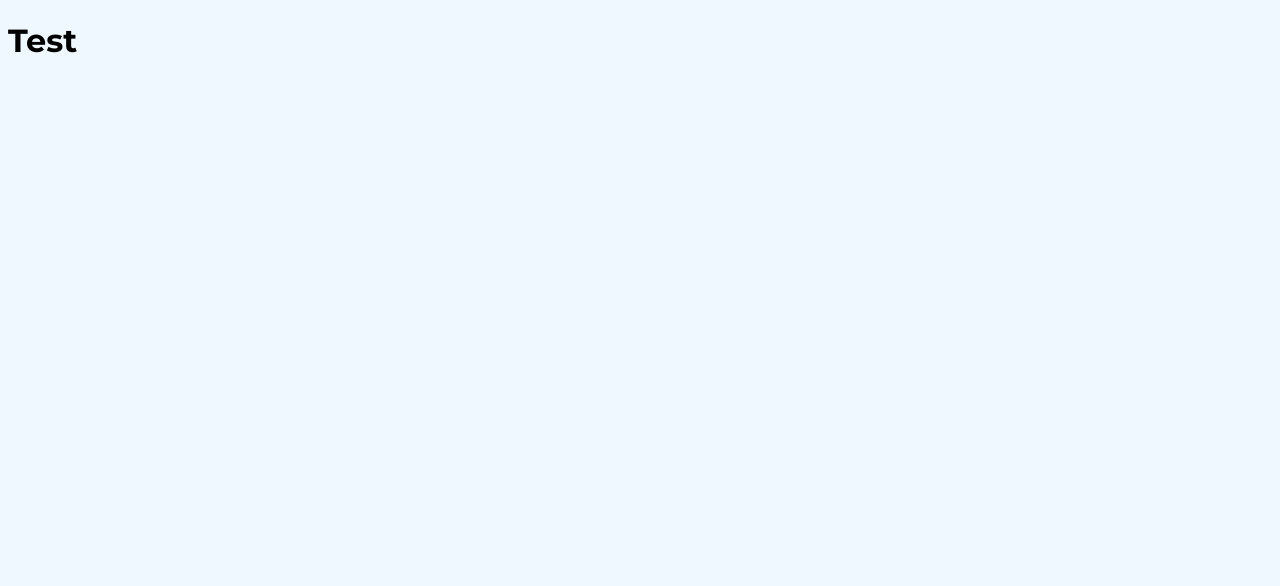
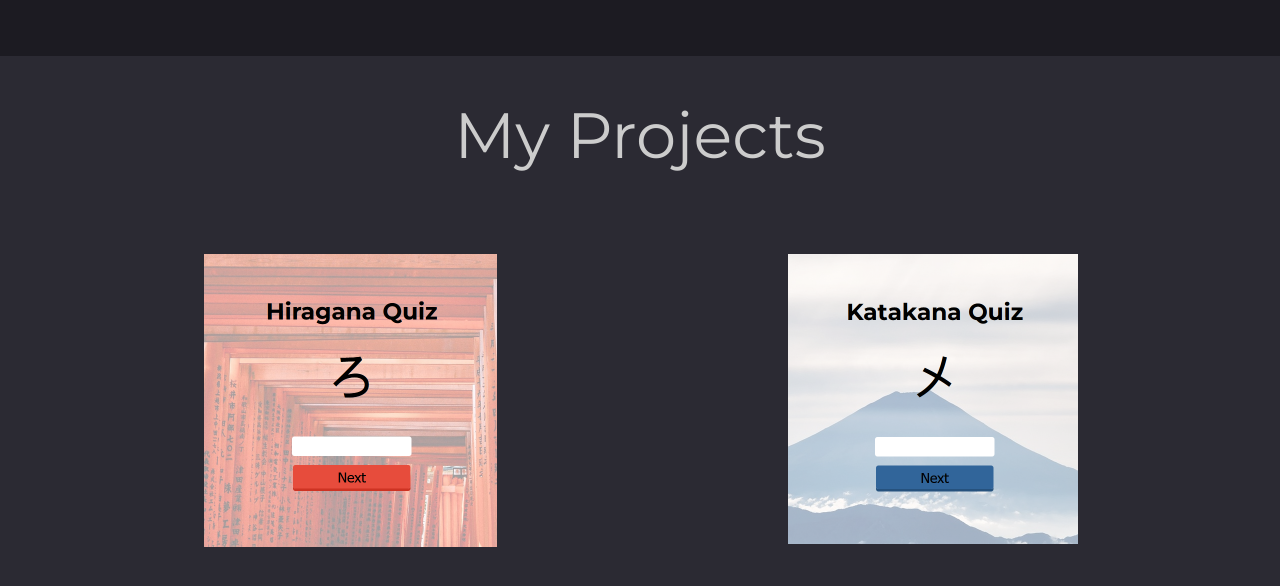
Before and after one commit to ElenaGerber/elena.gerber.github.io, a plain HTML site: page index.html in a window 1280 px wide. Drawn offline with Linux system fonts and the light colour scheme.

Commit message:
First verison with two project previews

```diff
--- a/index.html
+++ b/index.html
@@ -11,9 +11,22 @@
     </head>
 
     <body>
+    <header>
+    </header>
+    <p class="projectsTitle">My Projects</p>
+    <div class="page1">
+        <div class="image1">
+            <a href="https://elenagerber.github.io/HiraganaQuiz">
+                <img src="previewHiragana.png" alt="previewHiragana" width=50%>
+            </a>
+        </div>
+        <div class="image2">
+            <a href="https://elenagerber.github.io/KatakanaQuiz">
+                <img src="previewKatakana.png" alt="previewKatakana" width=50%>
+            </a>
+        </div>
 
-    <h1>Test</h1>
-
+    </div>
     <script src="main.js"></script>
 
     </body>
--- a/style.css
+++ b/style.css
@@ -1,4 +1,26 @@
+*{
+    padding: 0;
+    margin: 0;
+}
 body {
-    background-color: aliceblue;
+    background-color: #2b2a33;
     font-family: "Montserrat";
+    text-align: center;
 }
+.projectsTitle{
+    font-size: 8vh;
+    color: #cccccc;
+    margin: 5vh;
+    margin-bottom: 10vh;
+}
+header{
+    /*background-image: linear-gradient(120deg, #a6c0fe 0%, #f68084 100%);*/
+    background-color: #1c1b22;
+    height: 7vh;
+    text-align: center;
+    color: #2b2a33;
+}
+.page1{
+    display: flex;
+    justify-content: center;
+}
```
Also changed, not shown: previewHiragana.png (added), previewKatakana.png (added).
